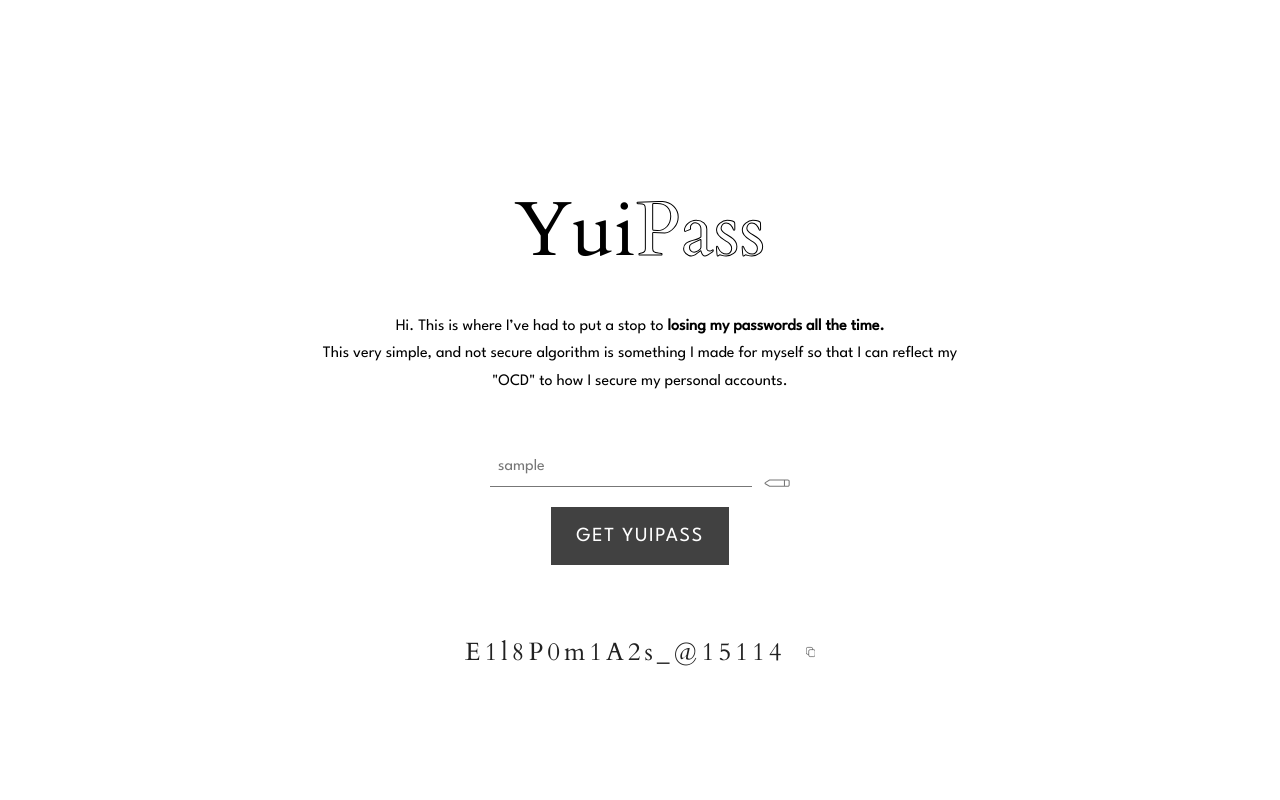
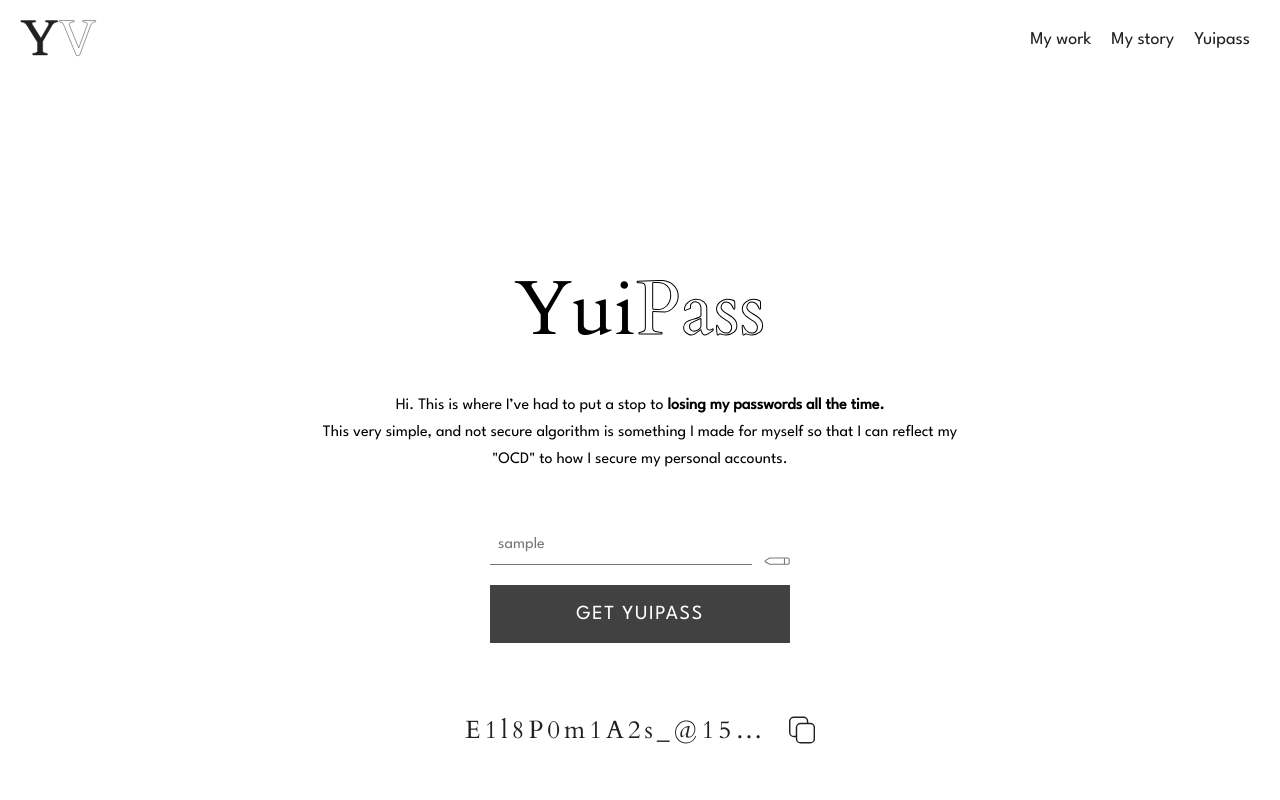
Before and after one commit to serhanguney/yuivae, a Next.js app: page /yuipass in a window 1280 px wide. Both pictures are taken after typing "Sample" into the empty fields and a click on the button "GET YUIPASS". Shown: the top 800 px of the page. Built offline with nearby package versions, Linux system fonts and the light colour scheme.

Commit message:
feat: implement Layout and Copy to Yuipass

```diff
--- a/src/features/YuiPass/index.tsx
+++ b/src/features/YuiPass/index.tsx
@@ -1,8 +1,10 @@
 import { AnimatePresence } from "framer-motion";
 import { ChangeEvent, FormEvent, useState } from "react";
+import { CopyToClipboard } from "react-copy-to-clipboard";
 
 import { revealParagraph } from "~/features/core/animations/constants";
 import { Button } from "~/features/ui/components/Button/styles";
+import Layout from "~/features/ui/components/Layout";
 import Check from "~/features/ui/icons/Check";
 import Copy from "~/features/ui/icons/Copy";
 import Yuipass from "~/features/YuiPass/yuipass";
@@ -18,7 +20,10 @@ import {
 } from "./styles";
 
 const YuiPass = () => {
-  const [yuiPass, setYuiPass] = useState<{ value: string; hash: string }>({
+  const [yuiPass, setYuiPass] = useState<{
+    value: string;
+    hash: string;
+  }>({
     value: "",
     hash: "",
   });
@@ -44,15 +49,11 @@ const YuiPass = () => {
     setIsSubmitted(true);
   };
 
-  const copyHash = async () => {
-    try {
-      await navigator.clipboard.writeText(yuiPass.hash);
-      setIsCopied(true);
-    } catch (e) {
-      console.warn(e);
-    }
-  };
   return (
+    <Layout
+      title="Yuipass"
+      description="A password algorithm to hash your passwords."
+    >
       <YuiPassLayout>
         <YuiPassTitle>
           Yui<span className="stroked">Pass</span>
@@ -71,32 +72,39 @@ const YuiPass = () => {
             placeholder="enter any phrase"
             onChange={handleInput}
           />
-        <Button type="submit">GET YUIPASS</Button>
+          <Button type="submit" style={{ width: "100%", maxWidth: "30rem" }}>
+            GET YUIPASS
+          </Button>
         </YuiPassForm>
         <AnimatePresence>
           {isSubmitted && (
+            <CopyToClipboard
+              text={yuiPass.hash}
+              onCopy={() => setIsCopied(true)}
+            >
               <YuiPassHash
                 initial={revealParagraph.initial}
                 animate={revealParagraph.animate(0)}
                 exit={revealParagraph.exit}
-            onClick={copyHash}
               >
-            {yuiPass.hash}
+                <span>{yuiPass.hash}</span>
                 <Copy />
               </YuiPassHash>
+            </CopyToClipboard>
           )}
         </AnimatePresence>
         {isCopied && (
           <Notification
             initial={{ opacity: 0 }}
             animate={{ opacity: 1 }}
-          transition={{ duration: 1 }}
+            transition={{ duration: 0.2 }}
           >
             <Check />
             Your YuiPass is copied
           </Notification>
         )}
       </YuiPassLayout>
+    </Layout>
   );
 };
 
```
Lines whose indentation alone changed are shown as unchanged.
